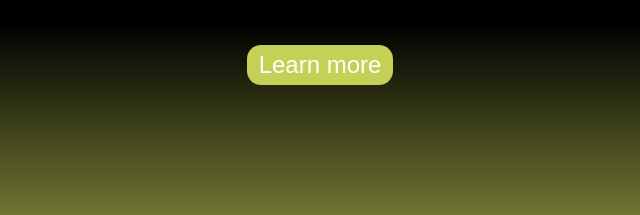
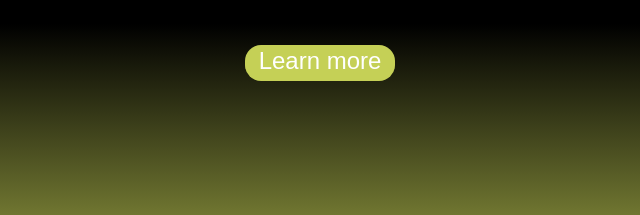
Before and after one commit to samargulies/comatone, a plain HTML site: page index.html in a window 1280 px wide. Shown: the part 440-655 px from the top of the page, 320-960 px from the left. Drawn offline with Linux system fonts and the light colour scheme; a web font is replaced by a local one.

Commit message:
button tweaks

```diff
--- a/css/style.scss
+++ b/css/style.scss
@@ -42,10 +42,10 @@ body {
 
 .button {
   background: var(--green);
-  border-radius: 14px;
+  border-radius: 16px;
   color: white;
   font-size: 24px;
-  padding: 6px 12px;
+  padding: 2px 14px 6px 14px;
   text-decoration: none;
   font-weight: 400;
   margin-top: 2em;
```
Also changed, not shown: css/style.css, 1 other file.
